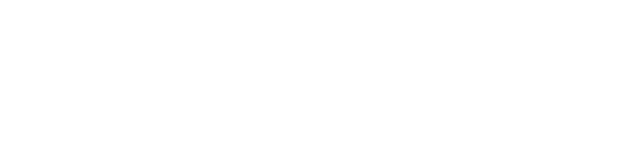
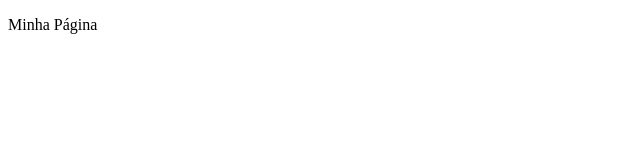
Before and after one commit to Arlan-CS/Projetoteste, a plain HTML site: page index.html in a window 1280 px wide. Shown: the whole page, without its empty margins (0-640 px from the left). Drawn offline with Linux system fonts and the light colour scheme.

Commit message:
Adicionando primeiro paragrafo

```diff
--- a/index.html
+++ b/index.html
@@ -4,6 +4,6 @@
     <title> Titulo da pagina</title>
 </head>
 <body>
-
+<p> Minha Página</p>
 </body>
 </html>
```
